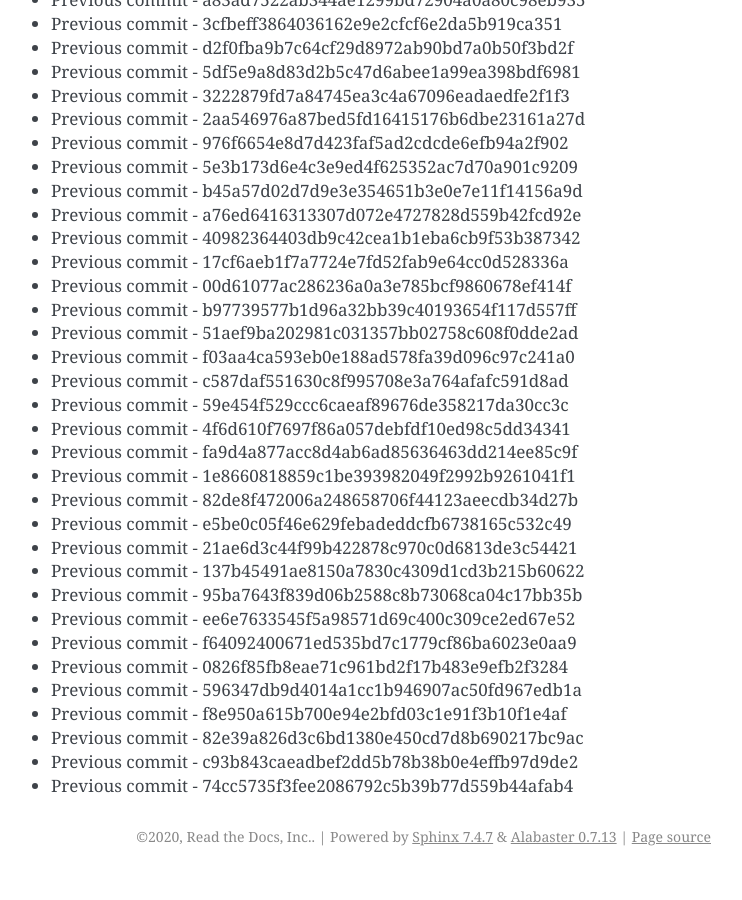
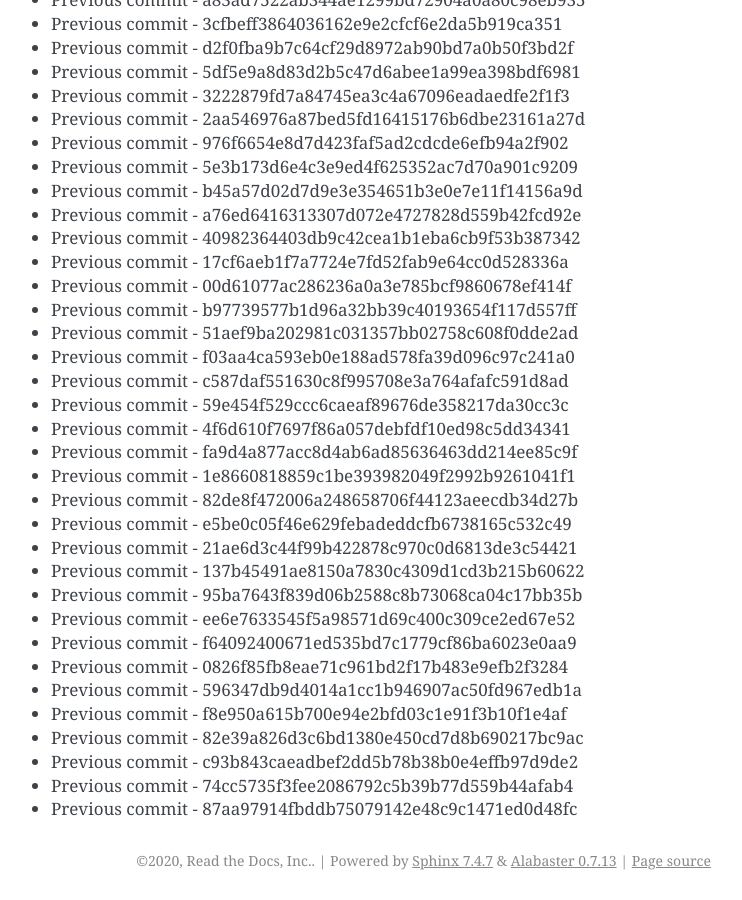
Before and after one commit to readthedocs/rtd-git-stresstest, a Sphinx documentation site: the page built from docs/updates.rst, in a window 1280 px wide and 900 px high, scrolled down 105766 px. Shown: the whole window, without its empty margins (399-1141 px from the left). Built offline with Sphinx 7.4.7, drawn with Linux system fonts in a browser that asks for light colours; before the commit the page ends 106642 px from its top, so only the background shows below that.

Commit message:
Generating commit from previous: 87aa97914fbddb75079142e48c9c1471ed0d48fc

```diff
--- a/docs/updates.rst
+++ b/docs/updates.rst
@@ -4476,3 +4476,4 @@ It can be tested for any performance characteristics.
 * Previous commit - 82e39a826d3c6bd1380e450cd7d8b690217bc9ac
 * Previous commit - c93b843caeadbef2dd5b78b38b0e4effb97d9de2
 * Previous commit - 74cc5735f3fee2086792c5b39b77d559b44afab4
+* Previous commit - 87aa97914fbddb75079142e48c9c1471ed0d48fc
```
